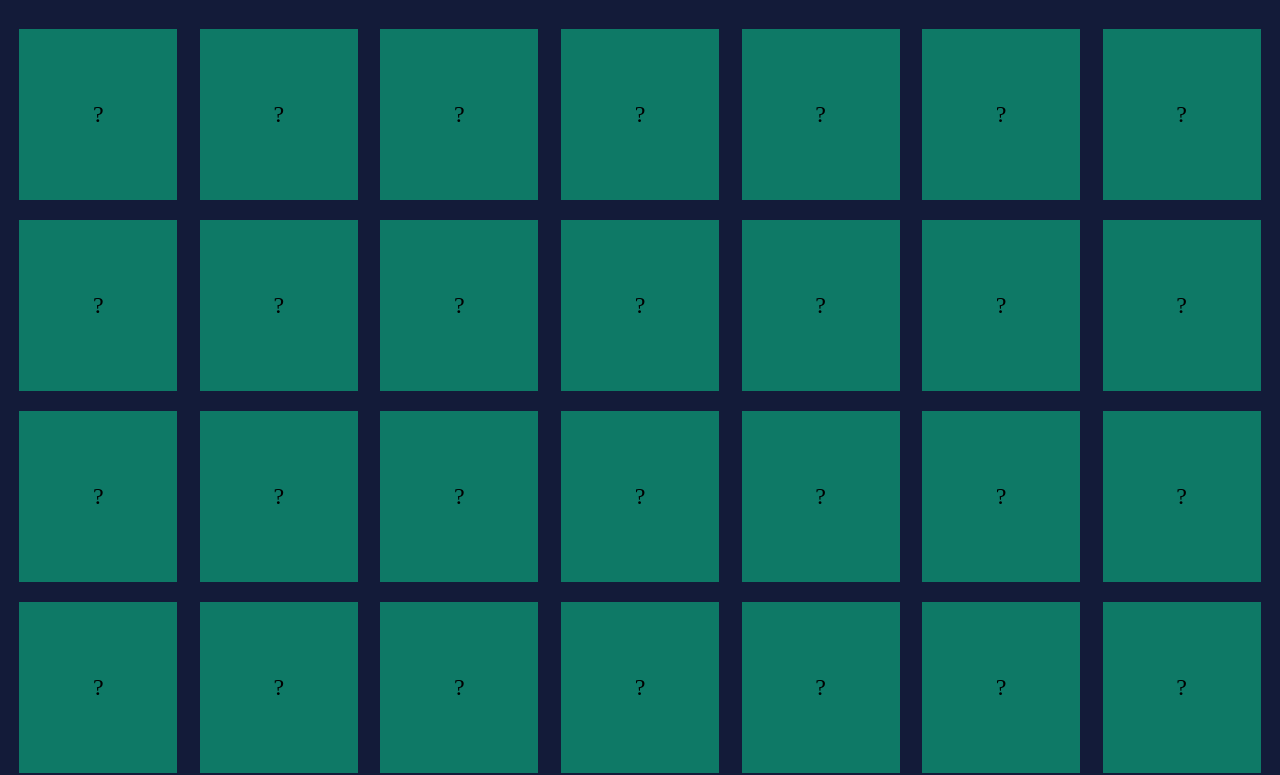
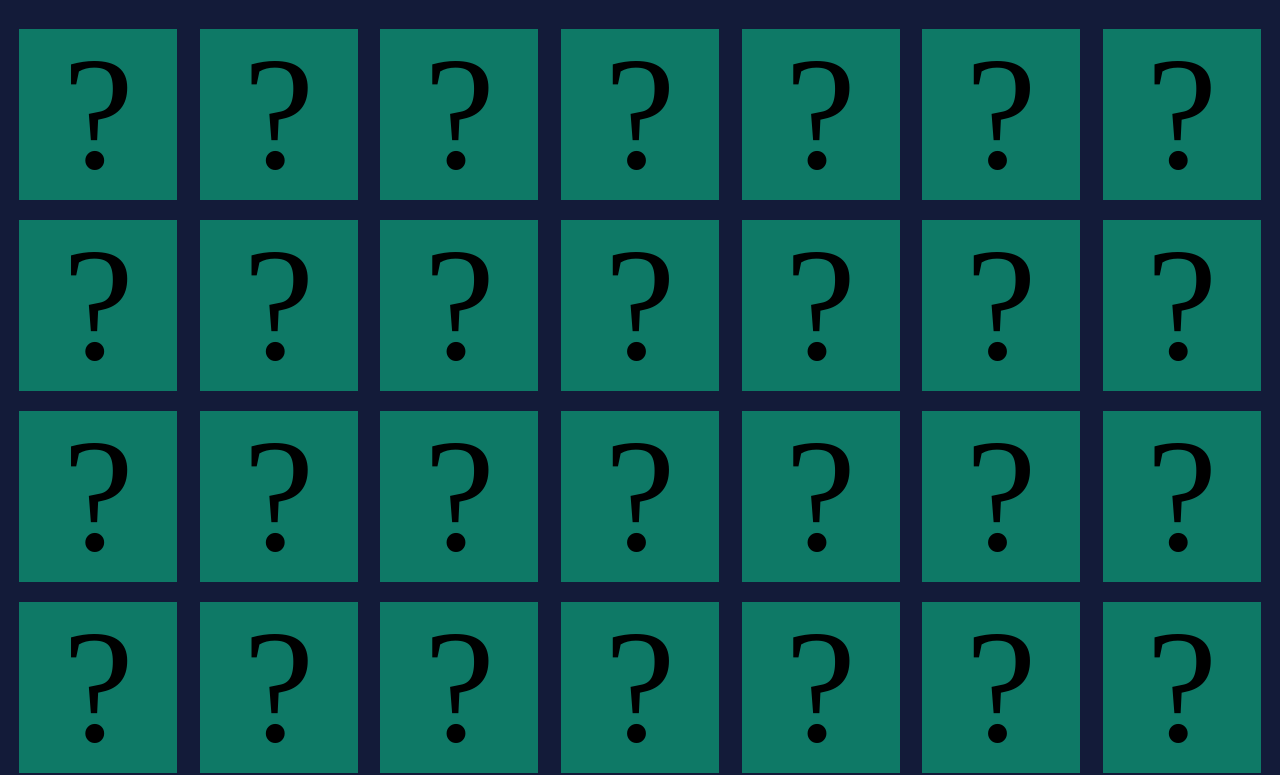
Before and after one commit to oviedo2522/Daniel-Oviedo-Mileston-1, a plain HTML site: page index.html in a window 1280 px wide. Shown: the part 61-836 px from the top of the page. Drawn offline with Linux system fonts and the light colour scheme; a web font is replaced by a local one.

Commit message:
New Game

```diff
--- a/style.css
+++ b/style.css
@@ -13,8 +13,11 @@
     justify-content: center;
     align-items: center;
     font-size: 24px;
+    content: attr(data-symbol);
+    font-size: 10em; /* Adjust the size as needed */
 
   }
+
 
 
 .board {
```
